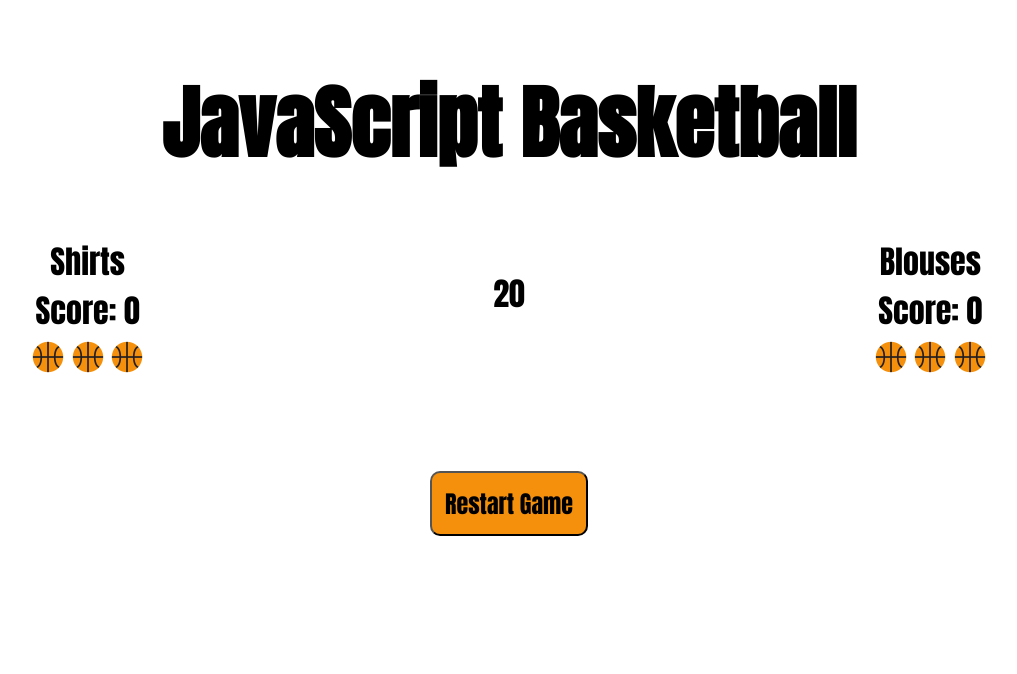
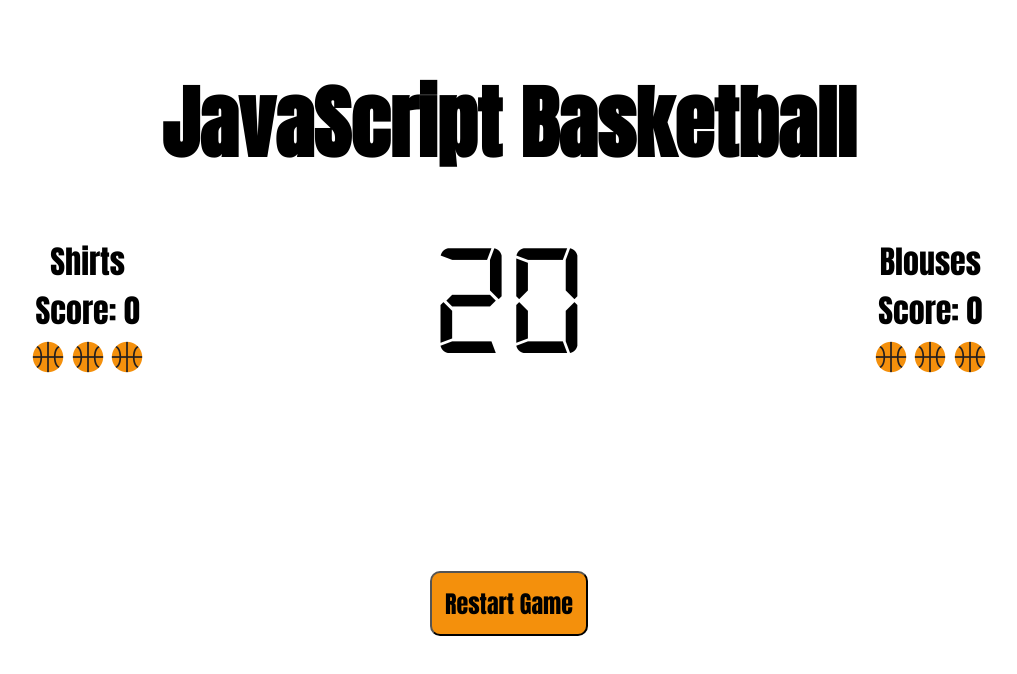
Before and after one commit to joneskj55/javascript-basketball, a plain HTML site: page index.html in a window 1280 px wide. Shown: the whole page, without its empty margins (131-1148 px from the left). Drawn offline with Linux system fonts and the light colour scheme.

Commit message:
add digital clock font

```diff
--- a/style.css
+++ b/style.css
@@ -1,3 +1,8 @@
+@font-face {
+  font-family: Regular;
+  src: url("digital-7.regular.ttf");
+}
+
 body {
   font-family: "Anton", sans-serif;
 }
@@ -16,6 +21,12 @@ body {
 .column {
   flex: 33%;
   font-size: 2em;
+}
+
+#clock {
+  font-size: 5em;
+  font-family: Regular;
+  margin-top: 0%;
 }
 
 .button {
```
Also changed, not shown: digital-7.regular.ttf (added).
